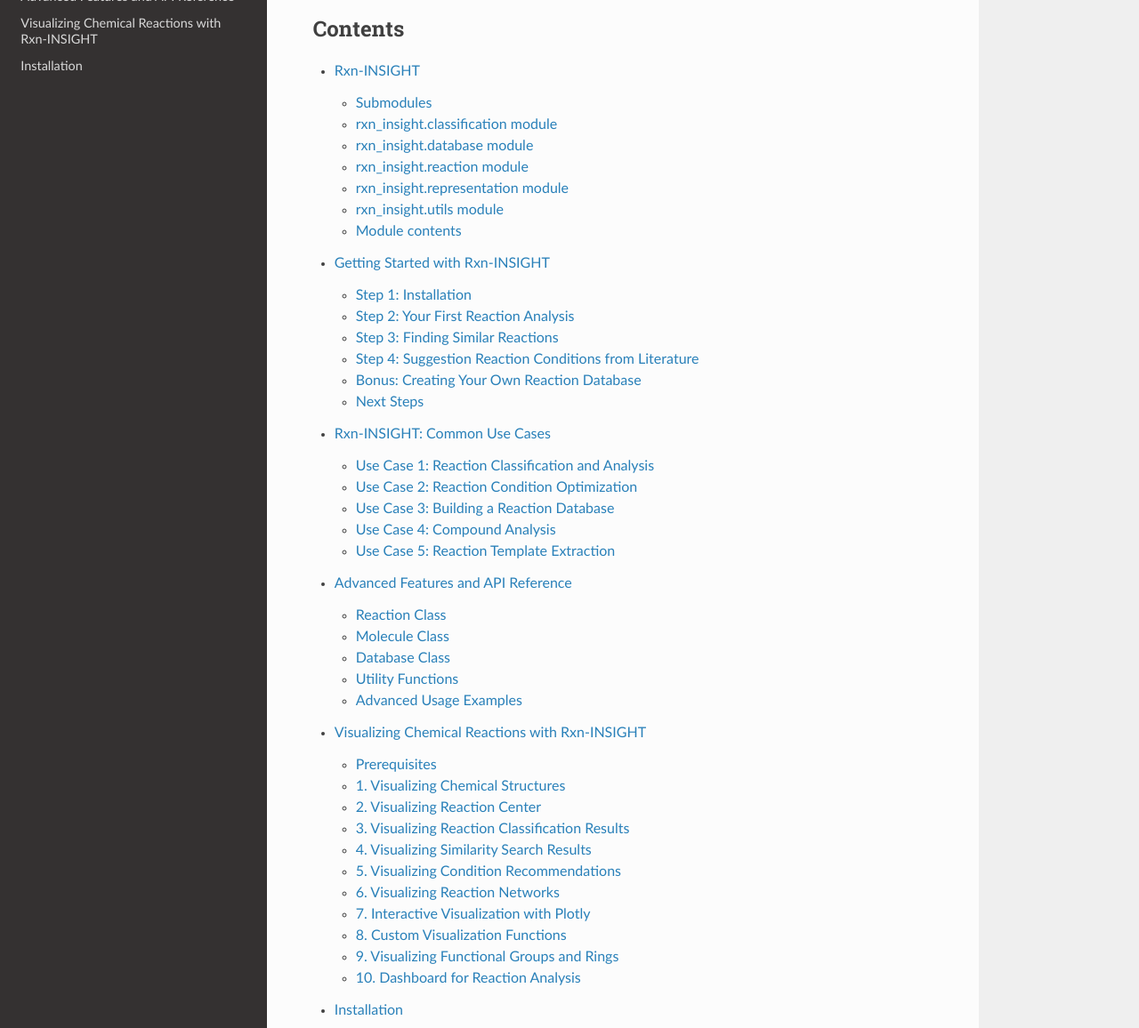
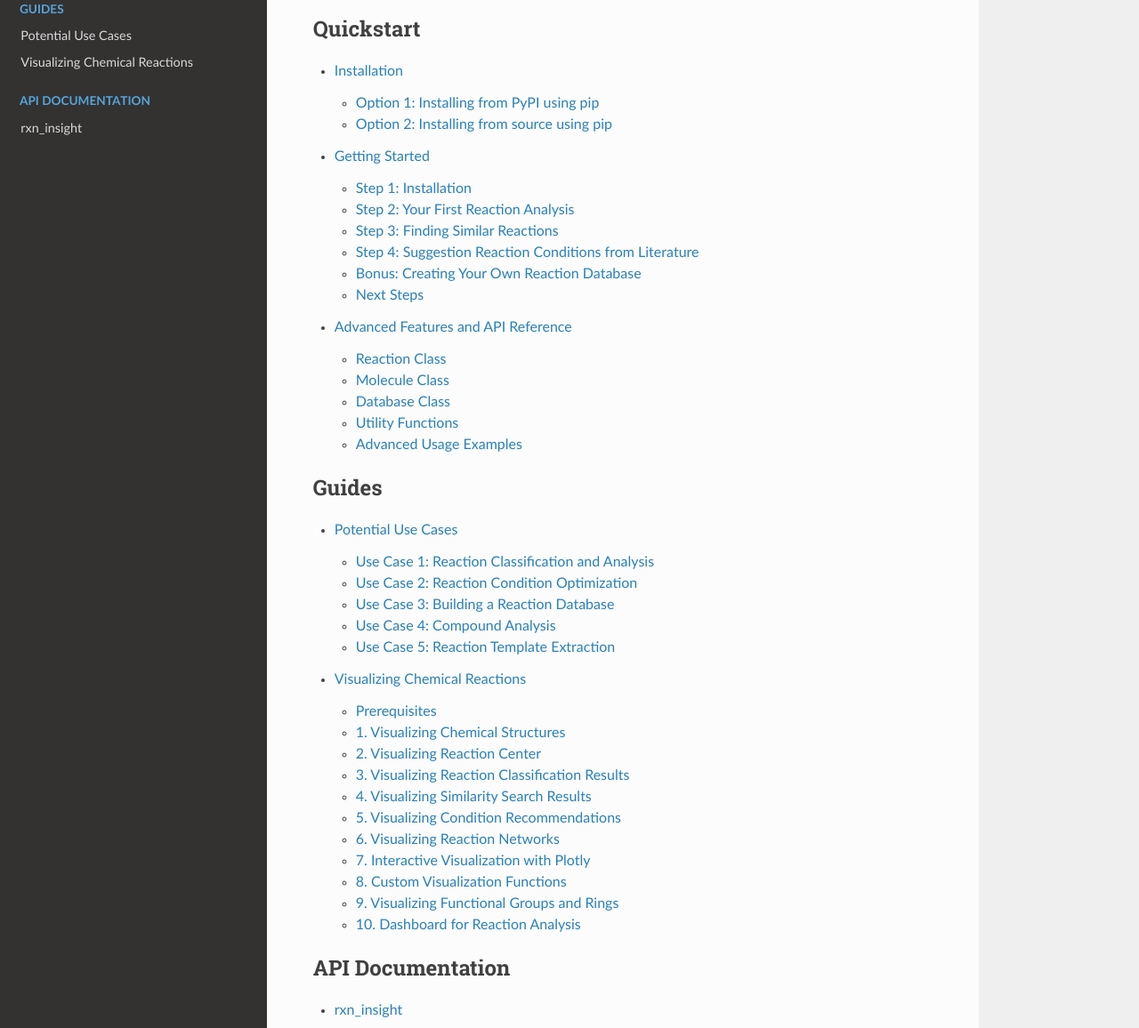
Before and after one commit to mrodobbe/Rxn-INSIGHT, a Sphinx documentation site: the page built from docs/source/index.rst, in a window 1280 px wide and 1400 px high, scrolled down 333 px, cut to the strip 244-1400 px from the top of the window. Shown: the whole strip at 89% size. Built offline with Sphinx 7.4.7 and the Read the Docs theme 3.1.0, drawn with Linux system fonts in a browser that asks for light colours; some of the changed text lies outside the part shown.

Commit message:
Reorganize documentation TOC

```diff
--- a/docs/source/advanced-features.rst
+++ b/docs/source/advanced-features.rst
@@ -1,5 +1,5 @@
 Advanced Features and API Reference
-===================================
+====================================
 
 This guide covers advanced features of the Rxn-INSIGHT package and
 provides a concise API reference for the core classes.
--- a/docs/source/common-use-cases.rst
+++ b/docs/source/common-use-cases.rst
@@ -1,4 +1,4 @@
-Rxn-INSIGHT: Common Use Cases
+Potential Use Cases
 =============================
 
 This guide demonstrates how Rxn-INSIGHT can be applied to solve specific
--- a/docs/source/getting-started.rst
+++ b/docs/source/getting-started.rst
@@ -1,5 +1,5 @@
-Getting Started with Rxn-INSIGHT
-================================
+Getting Started
+===============
 
 This quick-start guide will get you up and running with Rxn-INSIGHT in
 just a few minutes. We will cover installation, basic usage, and a simple
--- a/docs/source/index.rst
+++ b/docs/source/index.rst
@@ -23,14 +23,24 @@ Please cite the Rxn-INSIGHT `paper <https://doi.org/10.1186/s13321-024-00834-z>`
 
 .. toctree::
    :maxdepth: 2
-   :caption: Contents
+   :caption: Quickstart
+
+   installation
+   getting-started
+   advanced-features
+
+.. toctree::
+   :maxdepth: 2
+   :caption: Guides
+
+   common-use-cases
+   visualization-guide
+
+.. toctree::
+   :maxdepth: 2
+   :caption: API Documentation
 
    rxn_insight
-   getting-started
-   common-use-cases
-   advanced-features
-   visualization-guide
-   installation
 
 
 Indices and tables
--- a/docs/source/rxn_insight.rst
+++ b/docs/source/rxn_insight.rst
@@ -1,5 +1,5 @@
-Rxn-INSIGHT
-====================
+rxn_insight
+============
 
 Submodules
 ----------
--- a/docs/source/visualization-guide.rst
+++ b/docs/source/visualization-guide.rst
@@ -1,5 +1,5 @@
-Visualizing Chemical Reactions with Rxn-INSIGHT
-===============================================
+Visualizing Chemical Reactions
+==============================
 
 This tutorial demonstrates how to create effective visualizations of
 reactions, their components, and analysis results using Rxn-INSIGHT
```
